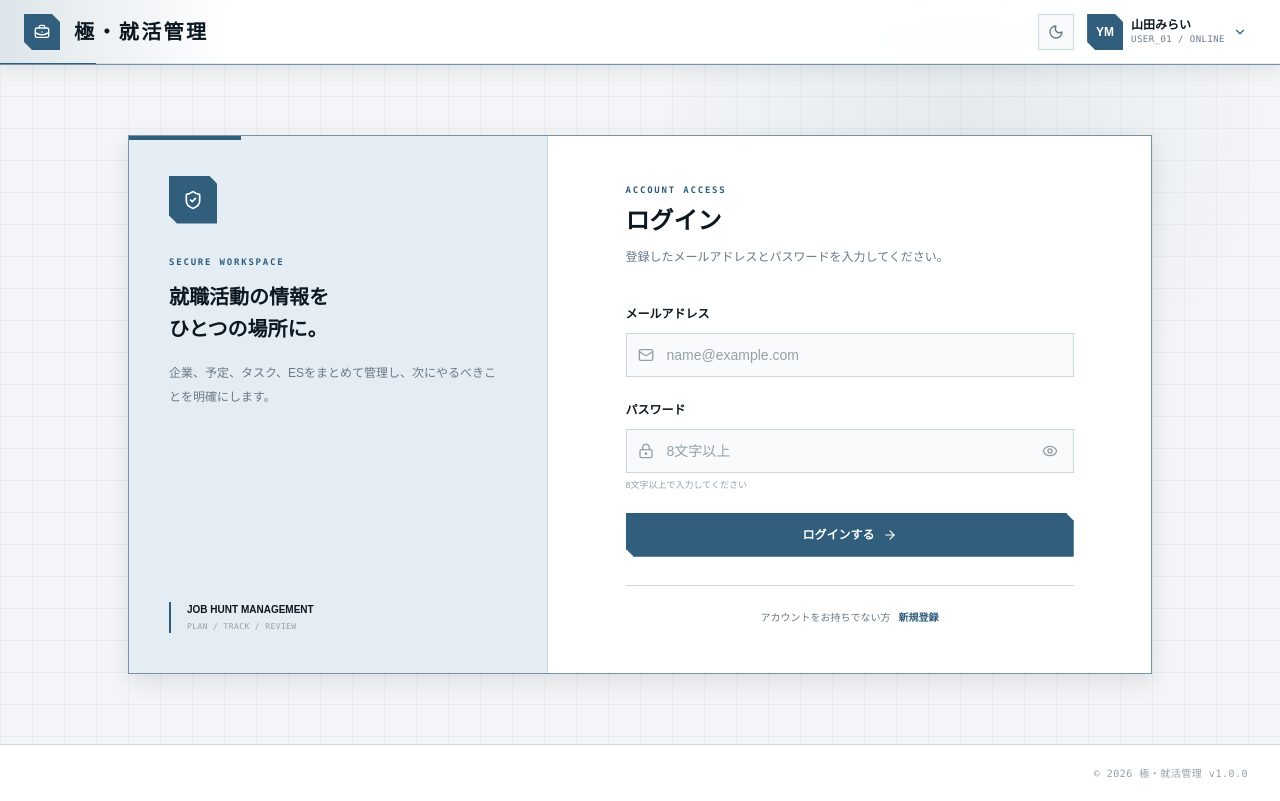
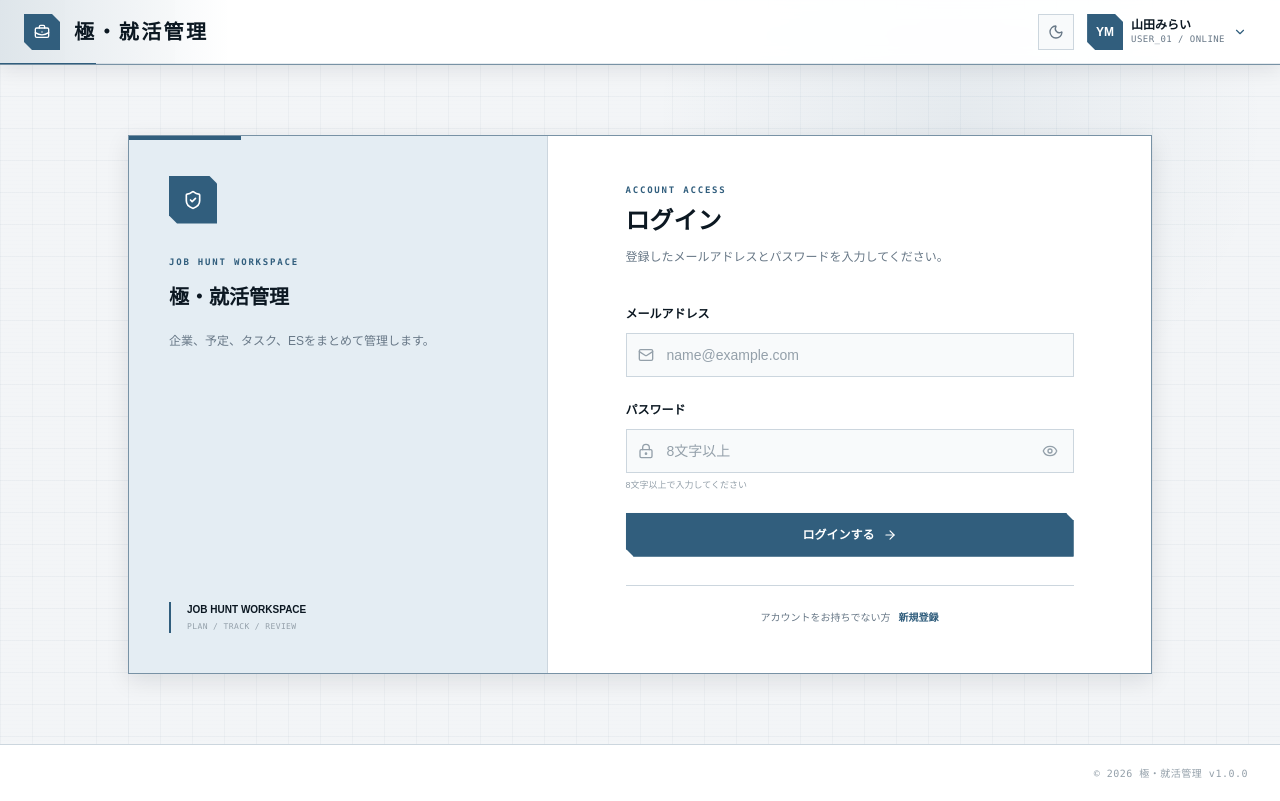
Before and after one commit to kotonekanno/job-hunt-workspace, a React (Vite) app in the folder frontend/: page /login in a window 1280 px wide. Built offline with nearby package versions, Linux system fonts and the light colour scheme; a web font is replaced by a local one.

Commit message:
UI修正

```diff
--- a/frontend/src/features/auth/ui/AuthForm.tsx
+++ b/frontend/src/features/auth/ui/AuthForm.tsx
@@ -57,21 +57,19 @@ export function AuthForm({ mode }: AuthFormProps) {
             <ShieldCheck className="size-5" />
           </span>
           <p className="mt-8 font-mono text-[9px] font-bold tracking-[0.2em] text-[var(--accent)]">
-            SECURE WORKSPACE
+            JOB HUNT WORKSPACE
           </p>
           <h2 className="mt-3 text-xl font-black leading-8 text-[var(--text-strong)]">
-            就職活動の情報を
-            <br />
-            ひとつの場所に。
+            極・就活管理
           </h2>
           <p className="mt-4 text-xs leading-6 text-[var(--muted)]">
-            企業、予定、タスク、ESをまとめて管理し、次にやるべきことを明確にします。
+            企業、予定、タスク、ESをまとめて管理します。
           </p>
         </div>
 
         <div className="mt-12 border-l-2 border-[var(--accent)] pl-4">
           <p className="text-[10px] font-bold text-[var(--text-strong)]">
-            JOB HUNT MANAGEMENT
+            JOB HUNT WORKSPACE
           </p>
           <p className="mt-1 font-mono text-[8px] tracking-wider text-[var(--faint)]">
             PLAN / TRACK / REVIEW
```
